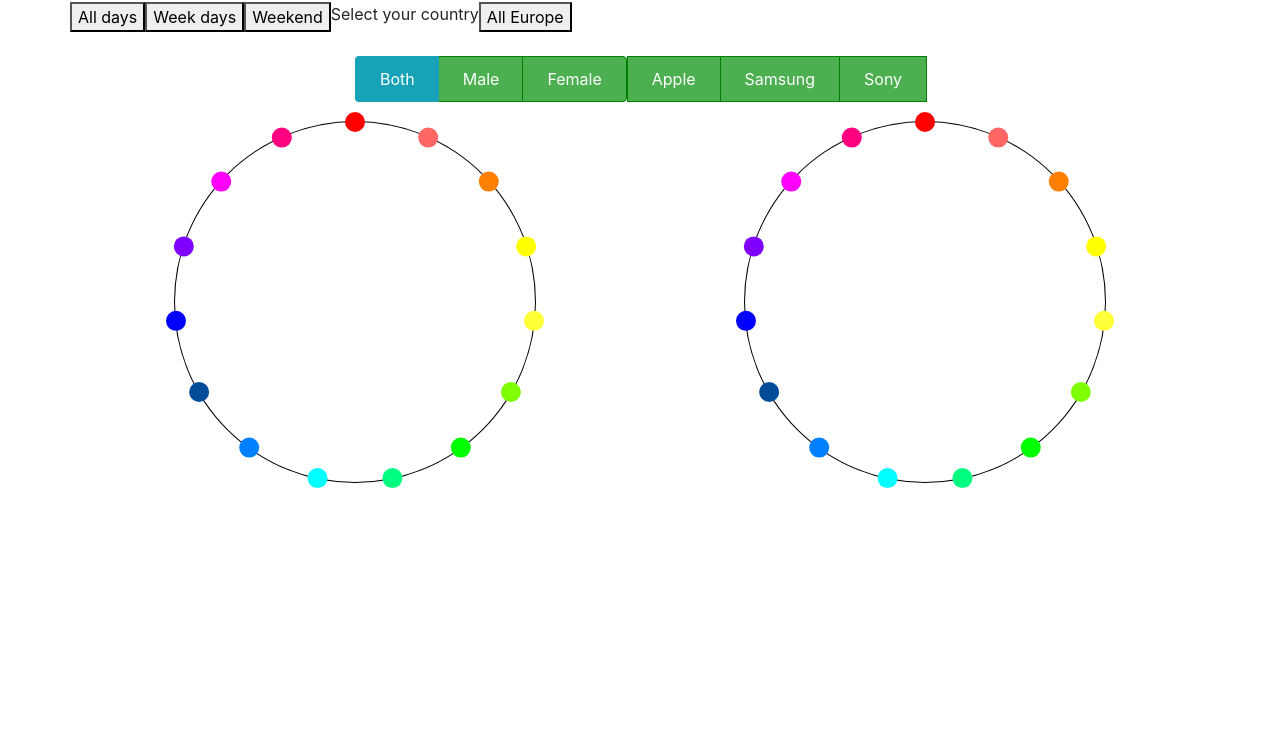
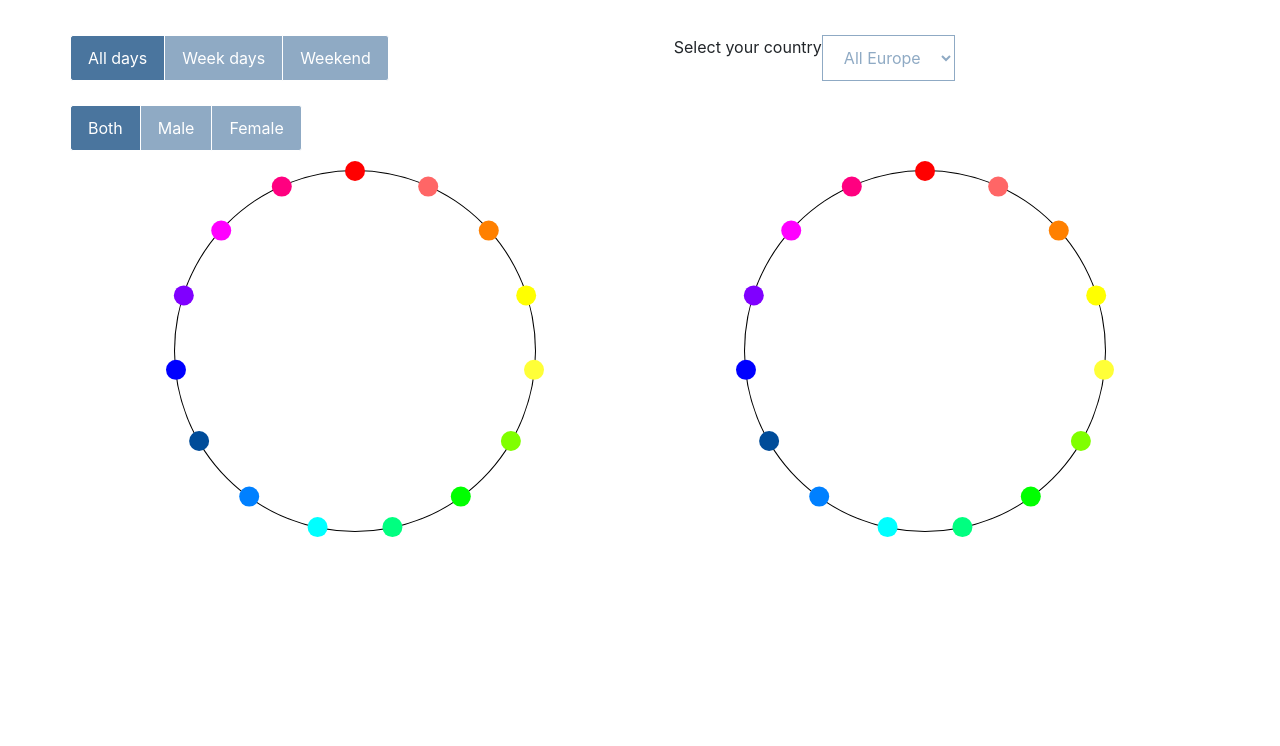
Before and after one commit to Watchmakers/watchmakers, a plain HTML site: page home.html in a window 1280 px wide. Shown: the part 54-800 px from the top of the page. Drawn offline with nearby package versions, Linux system fonts and the light colour scheme.

Commit message:
modifications boutons filtres homepage

```diff
--- a/css/home.css
+++ b/css/home.css
@@ -3,18 +3,29 @@
 	color: #b4b7b8;
 }
 
-.previous{
-	vertical-align:bottom;
+select{
+	    background-color: white; /* background */
+border: 1px solid #8faac4; /* border */
+	color: #8faac4; /* White text */
+    padding: 10px 17px; /* Some padding */
+
 }
 
-
 .btn-group button {
-    background-color: #4CAF50; /* Green background */
-    border: 1px solid green; /* Green border */
-    color: white; /* White text */
-    padding: 10px 24px; /* Some padding */
+    background-color: #8faac4; /* background */
+    border: 1px solid white; /* border */
+	color: white; /* White text */
+    padding: 10px 17px; /* Some padding */
     cursor: pointer; /* Pointer/hand icon */
     float: left; /* Float the buttons side by side */
+}
+
+.btn-group button:last-child {
+  border-radius: 0 3px 3px 0;
+}
+
+.btn-group button:first-child{
+  border-radius:  3px 0 0 3px ;
 }
 
 .btn-group button:not(:last-child) {
@@ -30,5 +41,14 @@
 
 /* Add a background color on hover */
 .btn-group button:hover {
-    background-color: #3e8e41;
+    background-color: #4a759e;
 }
+
+.btn-group button.active {
+    background-color: #4a759e;
+}
+
+
+.firstfilters{
+	margin-top:3%;
+}
--- a/home.html
+++ b/home.html
@@ -7,6 +7,7 @@
 	<script type="text/javascript" src="js/home.js"></script>
 	<link rel="stylesheet" href="css/home.css">
 	<link rel="stylesheet" href="https://cdnjs.cloudflare.com/ajax/libs/font-awesome/4.7.0/css/font-awesome.min.css">
+
 
 </head>
 <body>
@@ -24,52 +25,54 @@
 			<div class = "title col-3">
 				<span class="align-bottom">Build your own day
 				<i class="fa fa-angle-double-right"></i></span>
-			</div
 			</div>
 
 		</div>
 
-		<div class="row">
-			<button>
+		<div class="row firstfilters">
+		<div class="days btn-group">
+			<button class="daysclass active">
 				All days
-			</button>
-			<button>
+			</button >
+			<button class="daysclass">
 				Week days
 			</button>
-			<button>
+			<button class="daysclass">
 				Weekend
 			</button>
+		</div>
 
-			<div>
+		<div class="countries btn-group offset-3">
+			<p id="">
 				Select your country
-			</div>
-			<button>
-				All Europe
-			</button>
+			</p>
+			<select>
+			  <option value="alleurope">All Europe</option>
+			  <option value="France">France</option>
+
+			</select>
+		</div>
+
 		</div>
 
 		<br>
 
 		<div class="row">
-			<div class = "offset-3">
-				<div class="btn-group btn-group-toggle">
-					<button class="gender btn btn-outline-info active">
+			<div class = "">
+				<div class="btn-group">
+					<button class="gender active">
 						Both
 					</button>
-					<button class="gender btn btn-outline-info">
+					<button class="gender ">
 						Male
 					</button>
-					<button class="gender btn btn-outline-info">
+					<button class="gender ">
 						Female
 					</button>
 				</div>
 			</div>
 
-			<div class="btn-group">
-  <button class="active">Apple</button>
-  <button>Samsung</button>
-  <button>Sony</button>
-</div>
+
 		</div>
 
 		<div class="row">
@@ -84,12 +87,24 @@
 	</div>
 
 
+			<script>
+		$(".btn-group > .daysclass").click(function(){
+			$(".btn-group > .daysclass").removeClass("active");
+			$(this).addClass("active");
+		});
 
+			$(".btn-group > .gender").click(function(){
+			$(".btn-group > .gender").removeClass("active");
+			$(this).addClass("active");
+		});
+		</script>
 
 
 	<!-- <svg width="1000" height="1000">
 		<circle cx="100" cy="100" r="100" stroke="black" stroke-width="4" fill="none" />
 	</svg> -->
 
+
 </body>
+
 </html>
```
Also changed, not shown: js/home.js (line endings or trailing spaces).
